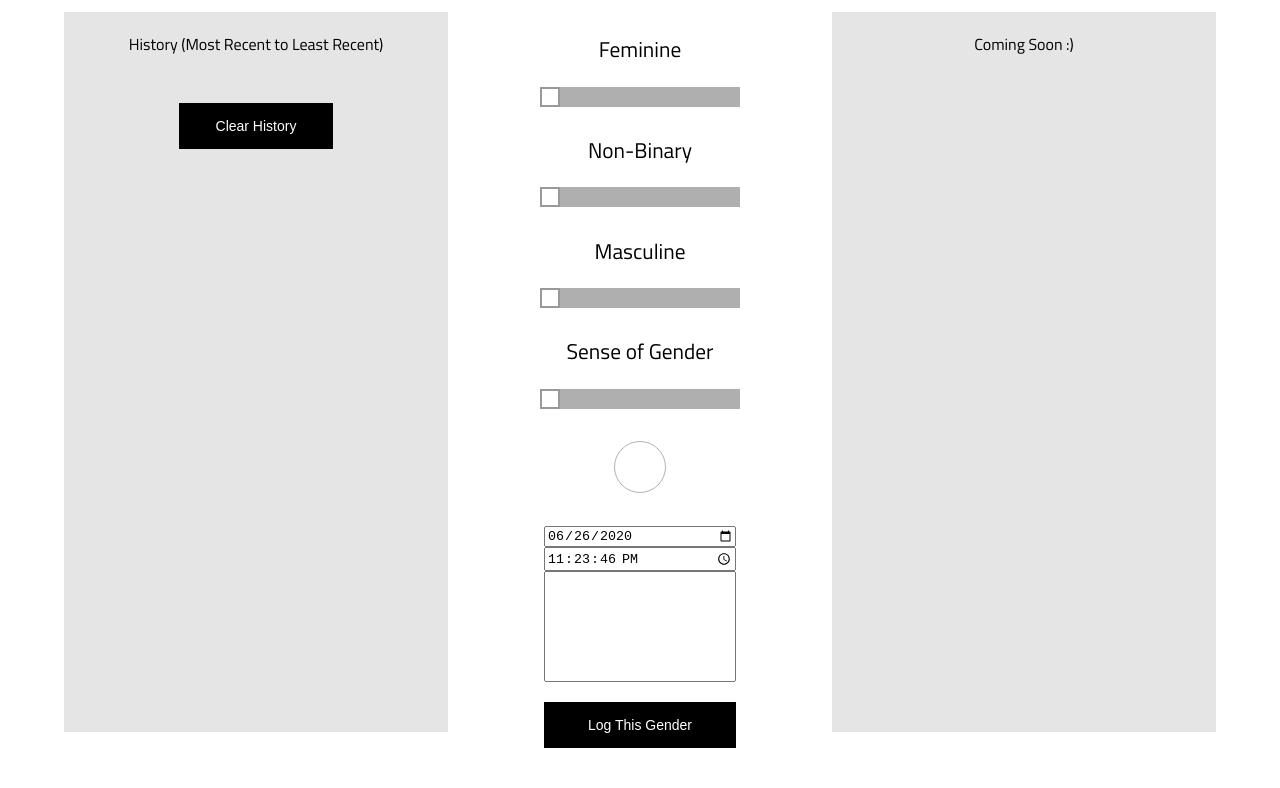
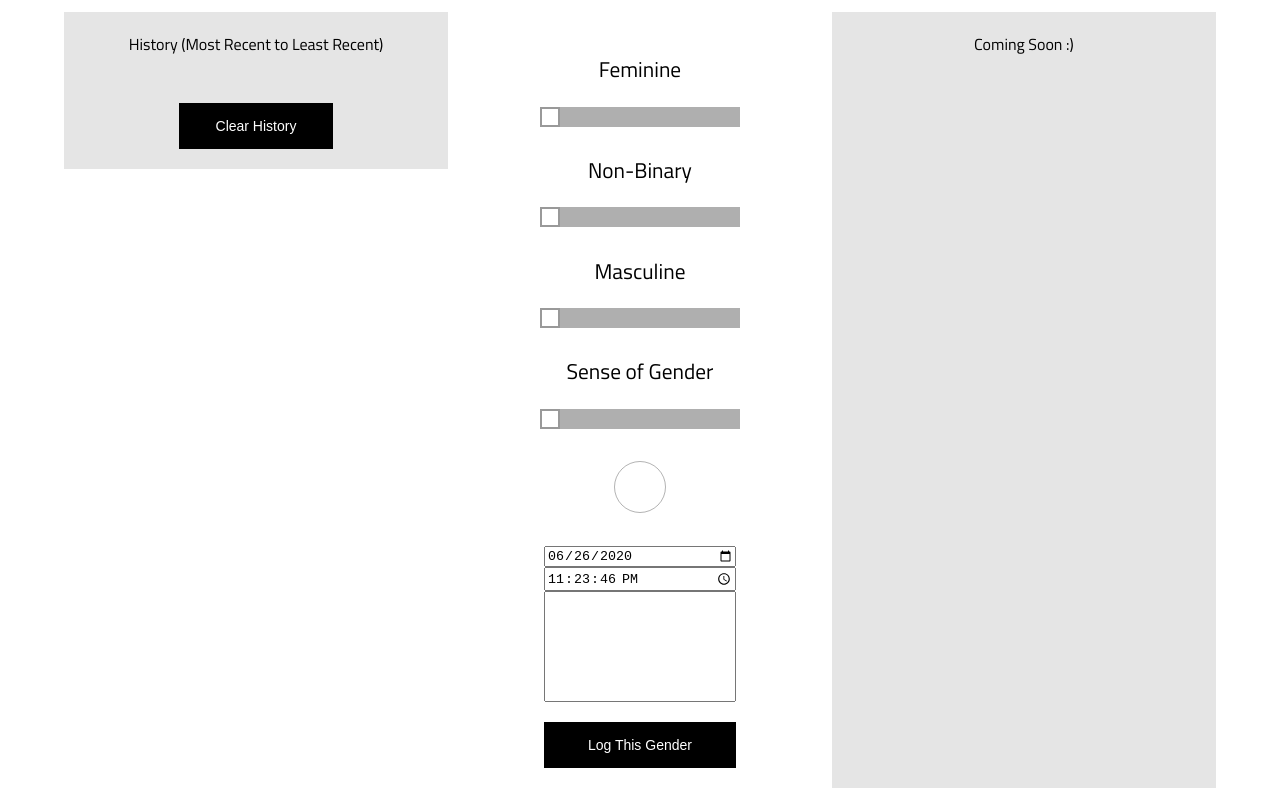
Before and after one commit to sorrelsjack/GenderTracker, a plain HTML site: page index.html in a window 1280 px wide. Shown: the part 64-852 px from the top of the page. Before the commit the page ends 812 px from the top, so only its background shows below. Drawn offline with nearby package versions, Linux system fonts and the light colour scheme.

Commit message:
Changed how layout looks

```diff
--- a/script.js
+++ b/script.js
@@ -205,8 +205,7 @@ const addCircle = (date, color, entry) => {
 // TODO: Chart
 // TODO: Favicon (Jane will do)
 // TODO: Styling
-// TODO: Visual indicator that a circle has an entry for it?
-// TODO: Fix for FF and mobile
+// TODO: Fix for mobile
 // TODO: Mobile app?
 // TOOD: Edit entries
 const populateCirclesContainer = () => {
--- a/styles.css
+++ b/styles.css
@@ -4,7 +4,6 @@
 }
 html {
     font-family: Titillium;
-    height: 90%;
 }
 body {
     width: 90%;
@@ -33,9 +32,9 @@ button {
     flex-direction: row;
 }
 .historyContainer {
+    height: fit-content;
     display: flex;
     flex-direction: column;
-    position: relative;
     text-align: center;
     width: 33.33%;
     padding-top: 15pt;
@@ -72,27 +71,25 @@ button {
     padding-right: 15pt;
     margin-top: 10pt;
     margin-bottom: 10pt;
-    height: 60%;
     background-color: white;
     display: none;
     white-space: pre-wrap;
 }
 .historyEntryBody {
     position: relative;
-    top: 50%;
-    left: 50%;
-    transform: translate(-50%, -50%);
+    margin-top: 10px;
 }
 .mainContainer {
-    margin: auto;
+    display: inline;
+    flex-direction: column;
     text-align: center;
     width: 33.33%;
-    height: 100%;
+    padding-top: 15pt;
+    padding-bottom: 15pt;
 }
 .chartContainer {
     display: flex;
     flex-direction: column;
-    position: relative;
     text-align: center;
     width: 33.33%;
     padding-top: 15pt;
```
